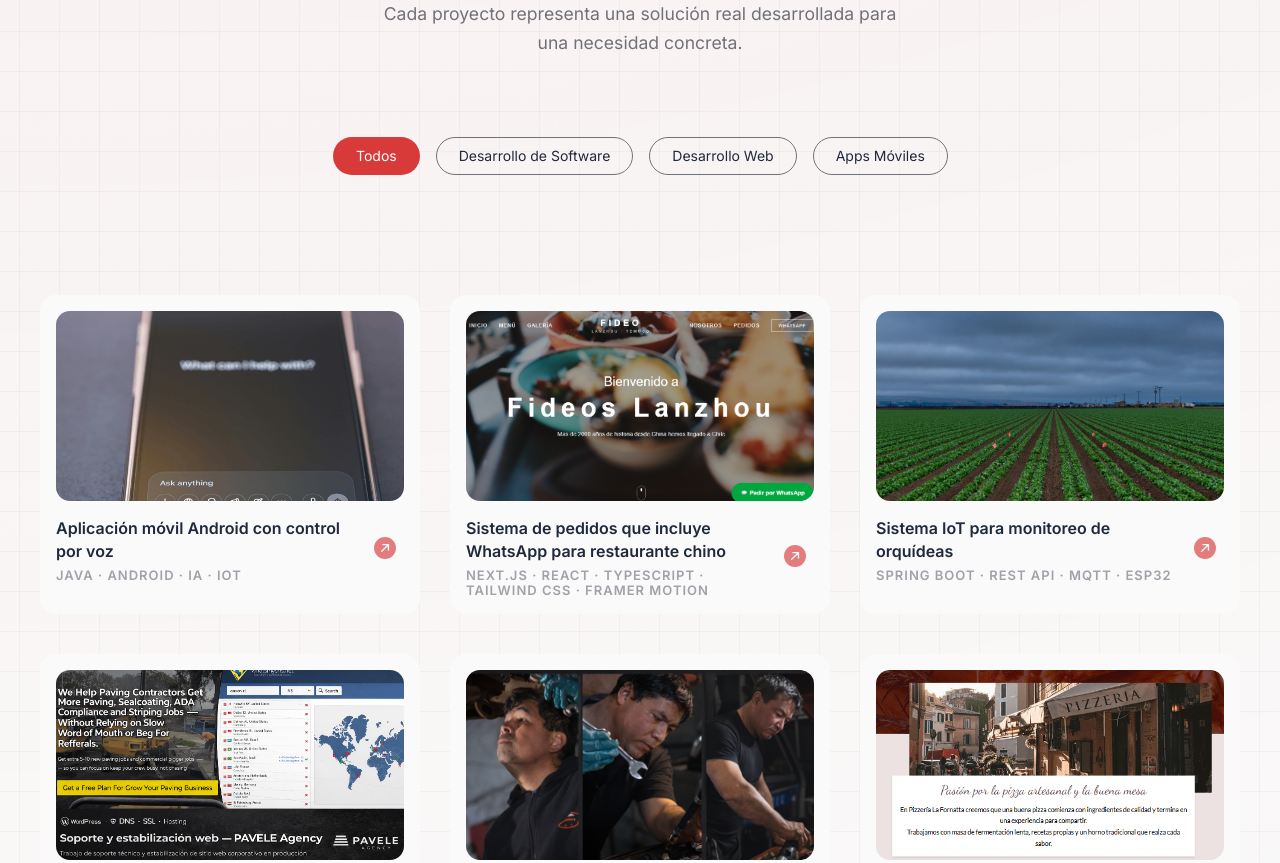
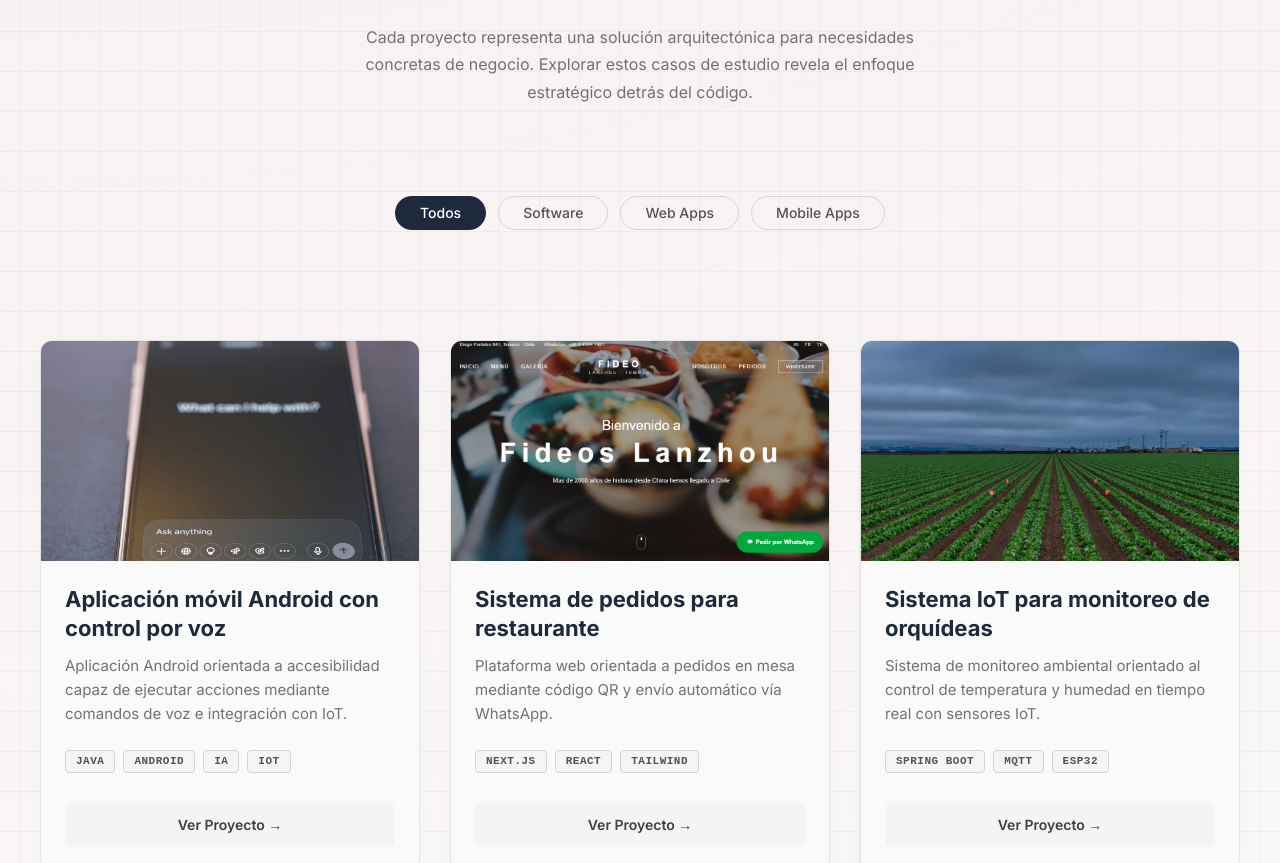
Before and after one commit to CarlosL-Code/Portafolio_react, a React (Vite) app: page / in a window 1280 px wide. Shown: the part 3100-3963 px from the top of the page. Built offline with nearby package versions, Linux system fonts and the light colour scheme.

Commit message:
UI: Rediseño completo de la sección Proyectos al estilo Premium

```diff
--- a/src/componentes/data/trabajos.jsx
+++ b/src/componentes/data/trabajos.jsx
@@ -9,6 +9,8 @@ const trabajos = [
     info: {
       nombre: "Aplicación móvil Android con control por voz",
       categoria: "Java · Android · IA · IoT",
+      descripcion_corta: "Aplicación Android orientada a accesibilidad capaz de ejecutar acciones mediante comandos de voz e integración con IoT.",
+      tags: ["JAVA", "ANDROID", "IA", "IOT"],
       github: "https://github.com/CarlosL-Code/App-Mobile-No-Touch",
       contenido: (
         <>
@@ -17,7 +19,6 @@ const trabajos = [
             Se desarrolló una aplicación Android capaz de ejecutar acciones
             mediante comandos de voz, como encender o apagar dispositivos.
           </p>
-
           <ul>
             <li>Aplicación desarrollada en Android Studio con Java</li>
             <li>Reconocimiento de voz con procesamiento de palabras clave</li>
@@ -35,8 +36,10 @@ const trabajos = [
       alt: "Sistema de pedidos con QR y WhatsApp para restaurante chino",
     },
     info: {
-      nombre: "Sistema de pedidos que incluye WhatsApp para restaurante chino",
-      categoria: "Next.js · React · TypeScript · Tailwind CSS · Framer Motion",
+      nombre: "Sistema de pedidos para restaurante",
+      categoria: "Next.js · React · TypeScript · Tailwind CSS",
+      descripcion_corta: "Plataforma web orientada a pedidos en mesa mediante código QR y envío automático vía WhatsApp.",
+      tags: ["NEXT.JS", "REACT", "TAILWIND"],
       github: "https://pagina-para-restaurante.netlify.app/",
       contenido: (
         <>
@@ -55,7 +58,6 @@ const trabajos = [
       ),
     },
   },
-
   {
     id: 2,
     categoria: "desarrollo-software",
@@ -66,6 +68,8 @@ const trabajos = [
     info: {
       nombre: "Sistema IoT para monitoreo de orquídeas",
       categoria: "Spring Boot · REST API · MQTT · ESP32",
+      descripcion_corta: "Sistema de monitoreo ambiental orientado al control de temperatura y humedad en tiempo real con sensores IoT.",
+      tags: ["SPRING BOOT", "MQTT", "ESP32"],
       github: "https://github.com/CarlosL-Code/monitoreo-backend",
       contenido: (
         <>
@@ -73,7 +77,6 @@ const trabajos = [
             Sistema de monitoreo ambiental para cultivos, orientado al control
             de temperatura y humedad en tiempo real mediante sensores IoT.
           </p>
-
           <ul>
             <li>Backend REST desarrollado con Spring Boot</li>
             <li>Comunicación MQTT con ESP32</li>
@@ -83,7 +86,6 @@ const trabajos = [
       ),
     },
   },
-
   {
     id: 3,
     categoria: "desarrollo-web",
@@ -92,8 +94,10 @@ const trabajos = [
       alt: "PAVELEADS Agency",
     },
     info: {
-      nombre: "Soporte y estabilización web — PAVELEADS Agency",
+      nombre: "Soporte y estabilización web",
       categoria: "WordPress · DNS · SSL · Hosting",
+      descripcion_corta: "Soporte técnico y estabilización de sitio corporativo en producción para la agencia internacional PAVELEADS.",
+      tags: ["WORDPRESS", "DNS", "SSL"],
       github: "https://paveleads.com/",
       contenido: (
         <>
@@ -101,7 +105,6 @@ const trabajos = [
             Trabajo de soporte técnico y estabilización de sitio web corporativo
             en producción para una empresa con operación internacional.
           </p>
-
           <ul>
             <li>Corrección de errores DNS y certificados SSL</li>
             <li>Optimización de hosting y redirecciones</li>
@@ -111,7 +114,6 @@ const trabajos = [
       ),
     },
   },
-
   {
     id: 4,
     categoria: "desarrollo-web",
@@ -120,8 +122,10 @@ const trabajos = [
       alt: "Sitio Web Carserv",
     },
     info: {
-      nombre: "Sitio web informativo — Carserv",
-      categoria: "WordPress · Diseño Web · Contacto Directo",
+      nombre: "Sitio web informativo Carserv",
+      categoria: "WordPress · Diseño Web",
+      descripcion_corta: "Sitio web para taller mecánico en Temuco, enfocado en mejorar la presencia digital y el contacto con clientes.",
+      tags: ["WORDPRESS", "DISEÑO WEB"],
       github: "https://carserv.cl",
       contenido: (
         <>
@@ -129,7 +133,6 @@ const trabajos = [
             Desarrollo de sitio web informativo para taller mecánico en Temuco,
             enfocado en mejorar la presencia digital y el contacto con clientes.
           </p>
-
           <ul>
             <li>Diseño web responsivo y claro</li>
             <li>Integración con WhatsApp y Google Maps</li>
@@ -147,8 +150,10 @@ const trabajos = [
       alt: "Landing Page Pizzería — Proyecto Conceptual",
     },
     info: {
-    nombre: "Landing page comercial para pizzería (demo)",
-    categoria: "HTML · Tailwind CSS · UX/UI · Responsive Design",
+      nombre: "Landing page comercial para pizzería",
+      categoria: "HTML · Tailwind CSS · UX/UI",
+      descripcion_corta: "Proyecto conceptual de demostración comercial para negocios gastronómicos, optimizado para conversiones móviles.",
+      tags: ["HTML", "TAILWIND", "UX/UI"],
       github: "https://pizzeria-landing-demo-qmmq.vercel.app/index.html",
       contenido: (
         <>
@@ -157,7 +162,6 @@ const trabajos = [
             comercial para negocios gastronómicos, enfocado en conversión,
             experiencia de usuario y diseño responsive.
           </p>
-
           <ul>
             <li>Diseño moderno orientado a negocios locales</li>
             <li>Maquetación semántica con HTML y Tailwind CSS</li>
@@ -178,6 +182,8 @@ const trabajos = [
     info: {
       nombre: "E-commerce Confites San Julián",
       categoria: "E-commerce · Shopify · SEO",
+      descripcion_corta: "Desarrollo de tienda online completa utilizando Shopify, con funcionalidades personalizadas y estrategias de SEO.",
+      tags: ["E-COMMERCE", "SHOPIFY", "SEO"],
       github: "https://confitesanjulian.cl",
       contenido: (
         <>
@@ -187,8 +193,7 @@ const trabajos = [
           </p>
           <p>
             <strong>Solución:</strong> Diseñé y desarrollé un e-commerce completo utilizando Shopify,
-            creando funcionalidades personalizadas sin recurrir a temas premium
-            costosos.
+            creando funcionalidades personalizadas sin recurrir a temas premium costosos.
           </p>
           <p><strong>Mi participación:</strong></p>
           <ul>
@@ -208,15 +213,16 @@ const trabajos = [
       alt: "Automatización Kame ERP",
     },
     info: {
-      nombre: "Automatización de impresión de facturas Kame ERP",
+      nombre: "Automatización facturas Kame ERP",
       categoria: "Automatización · Flujos de trabajo",
+      descripcion_corta: "Automatización inteligente para procesar e imprimir facturas automáticamente directamente desde correos del ERP.",
+      tags: ["AUTOMATIZACIÓN", "WORKFLOWS"],
       github: null,
       contenido: (
         <>
           <p>
             <strong>Problema:</strong> El proceso de recepción e impresión de facturas enviadas desde
-            el sistema Kame ERP debía realizarse de manera manual, consumiendo
-            tiempo.
+            el sistema Kame ERP debía realizarse de manera manual, consumiendo tiempo.
           </p>
           <p>
             <strong>Solución:</strong> Desarrollé una automatización inteligente capaz de identificar
@@ -235,8 +241,10 @@ const trabajos = [
       alt: "Sistema CMMS",
     },
     info: {
-      nombre: "Sistema de Gestión de Mantenimiento (CMMS)",
+      nombre: "Sistema de Gestión (CMMS)",
       categoria: "Software · Mantenimiento · Gestión",
+      descripcion_corta: "Sistema de gestión de mantenimiento computarizado para optimizar la planificación de órdenes de trabajo.",
+      tags: ["SOFTWARE", "MANTENIMIENTO"],
       github: null,
       contenido: (
         <>
@@ -264,6 +272,8 @@ const trabajos = [
     info: {
       nombre: "Gestor de Inventario de Existencias",
       categoria: "Software · Inventario · Producción",
+      descripcion_corta: "Sistema avanzado de gestión de inventario para el control de materia prima, recetas y alertas automatizadas.",
+      tags: ["SOFTWARE", "INVENTARIO"],
       github: null,
       contenido: (
         <>
--- a/src/componentes/layout/Trabajos.css
+++ b/src/componentes/layout/Trabajos.css
@@ -1,259 +1,257 @@
 .trabajos {
-  padding: 100px 0;
+  padding: 120px 0;
 }
 
 /* ============================= */
-/* ENCABEZADO */
+/* ENCABEZADO PREMIUM */
 /* ============================= */
-
 .trabajos .encabezado {
   text-align: center;
-  margin-bottom: 30px;
+  margin-bottom: 40px;
 }
 
-.trabajos .titulo {
-  font-size: 32px;
-  font-weight: 700;
-  margin-bottom: 12px;
+.titulo-premium {
+  font-size: 42px;
+  font-weight: 800;
+  margin-bottom: 16px;
+  color: var(--shade-9);
+  letter-spacing: -1px;
 }
 
-.trabajos .subtitulo {
-  max-width: 520px;
+.dark .titulo-premium {
+  color: var(--dark-title);
+}
+
+.subtitulo-premium {
+  max-width: 600px;
   margin: 0 auto;
   font-size: 16px;
-  color: var(--shade-5);
+  color: var(--shade-6);
   line-height: 1.7;
 }
 
+.dark .subtitulo-premium {
+  color: var(--dark-subtitle);
+}
+
 /* ============================= */
-/* FILTROS */
+/* FILTROS PREMIUM */
 /* ============================= */
-
-.trabajos .filtros {
+.filtros-premium {
   display: flex;
-  gap: 16px;
+  gap: 12px;
   flex-wrap: wrap;
   justify-content: center;
-  margin-bottom: 70px;
+  margin-bottom: 60px;
 }
 
-.trabajos .filtros label {
-  display: flex;
+.filtros-premium label {
+  padding: 8px 24px;
+  border-radius: 50px;
+  font-size: 14px;
+  font-weight: 500;
+  cursor: pointer;
+  border: 1px solid var(--shade-4);
+  color: var(--shade-7);
+  transition: all 0.3s ease;
+  user-select: none;
 }
 
-.trabajos .filtros input[type="radio"] {
+.filtros-premium input[type="radio"] {
   display: none;
 }
 
-.trabajos .filtros .opcion {
-  padding: 10px 22px;
-  border-radius: 999px;
-  font-size: 14px;
-  cursor: pointer;
-  border: 1px solid var(--shade-6);
-  transition: all 0.25s ease;
+.dark .filtros-premium label {
+  border-color: rgba(255, 255, 255, 0.15);
+  color: var(--dark-subtitle);
 }
 
-.dark .trabajos .filtros .opcion {
-  color: var(--shade-4);
-  border-color: var(--shade-7);
+.filtros-premium label:hover {
+  border-color: var(--shade-6);
+  color: var(--shade-9);
 }
 
-.trabajos .filtros input[type="radio"]:checked + .opcion {
-  background: var(--primario);
+.dark .filtros-premium label:hover {
+  border-color: rgba(255, 255, 255, 0.3);
+  color: #fff;
+}
+
+/* Estado activo de los filtros */
+.filtros-premium label.activo {
+  background: var(--shade-9);
   color: #fff;
   border-color: transparent;
 }
 
-/* ============================= */
-/* GRID */
-/* ============================= */
-
-.trabajos .grid {
-  display: grid;
-  grid-template-columns: repeat(3, 1fr);
-  gap: 40px 30px; /* Un poco más de espacio para respirar */
-}
-
-/* Tablet grande / Laptop pequeña */
-@media (max-width: 1024px) {
-  .trabajos .grid {
-    grid-template-columns: repeat(2, 1fr);
-    gap: 30px 20px;
-  }
-}
-
-/* Tablet */
-@media (max-width: 768px) {
-  .trabajos .grid {
-    grid-template-columns: repeat(2, 1fr);
-    gap: 24px 16px;
-  }
-}
-
-/* Mobile */
-@media (max-width: 576px) {
-  .trabajos .grid {
-    grid-template-columns: 1fr; /* UNA sola columna */
-    gap: 22px;
-  }
+.dark .filtros-premium label.activo {
+  background: rgba(255, 255, 255, 0.1);
+  color: #fff;
+  border-color: rgba(255, 255, 255, 0.2);
 }
 
 /* ============================= */
-/* CARD */
+/* GRID PREMIUM */
 /* ============================= */
-
-.trabajo {
-  background: var(--shade-1);
-  border-radius: 16px;
-  padding: 16px;
-  transition:
-    transform 0.35s ease,
-    box-shadow 0.35s ease;
-}
-
-.dark .trabajo {
-  background: var(--shade-9);
-}
-
-.trabajo:hover {
-  transform: translateY(-6px);
-  box-shadow: 0 18px 40px rgba(0, 0, 0, 0.12);
+.grid-premium {
+  display: grid;
+  grid-template-columns: repeat(3, 1fr);
+  gap: 30px;
+  max-width: 1200px;
+  margin: 0 auto;
 }
 
 /* ============================= */
-/* THUMB */
+/* TARJETAS (CARDS) */
 /* ============================= */
-
-.trabajo .thumb {
-  position: relative;
-  display: block;
-  height: 190px;
-  border-radius: 14px;
+.tarjeta-proyecto {
+  background: var(--shade-1);
+  border: 1px solid var(--shade-3);
+  border-radius: 12px;
+  display: flex;
+  flex-direction: column;
   overflow: hidden;
-  margin-bottom: 16px;
+  transition: transform 0.4s ease, box-shadow 0.4s ease, border-color 0.4s ease;
+  box-shadow: 0 4px 20px rgba(0, 0, 0, 0.02);
 }
 
-@media (max-width: 576px) {
-  .trabajo .thumb {
-    height: 200px;
-  }
+.dark .tarjeta-proyecto {
+  background: rgba(15, 23, 42, 0.4); /* Un fondo azul muy profundo y traslucido */
+  border: 1px solid rgba(255, 255, 255, 0.05);
+  box-shadow: 0 10px 30px rgba(0, 0, 0, 0.3);
 }
 
-.trabajo .thumb img {
+.tarjeta-proyecto:hover {
+  transform: translateY(-8px);
+  box-shadow: 0 20px 40px rgba(0, 0, 0, 0.08);
+  border-color: var(--shade-4);
+}
+
+.dark .tarjeta-proyecto:hover {
+  box-shadow: 0 20px 40px rgba(0, 0, 0, 0.5);
+  border-color: rgba(255, 255, 255, 0.15);
+}
+
+/* ============================= */
+/* IMAGEN DEL PROYECTO */
+/* ============================= */
+.imagen-proyecto {
+  width: 100%;
+  height: 220px;
+  overflow: hidden;
+  cursor: pointer;
+}
+
+.imagen-proyecto img {
   width: 100%;
   height: 100%;
   object-fit: cover;
-  transform: scale(1.05);
-  transition: transform 0.6s ease;
+  transform: scale(1.02);
+  transition: transform 0.6s cubic-bezier(0.25, 0.8, 0.25, 1);
 }
 
-.trabajo:hover .thumb img {
-  transform: scale(1);
-}
-
-/* Overlay elegante */
-
-.trabajo .thumb::after {
-  content: "";
-  position: absolute;
-  inset: 0;
-  background: linear-gradient(
-    to bottom,
-    rgba(0, 0, 0, 0) 45%,
-    rgba(0, 0, 0, 0.45)
-  );
-  opacity: 0;
-  transition: opacity 0.4s ease;
-}
-
-.trabajo:hover .thumb::after {
-  opacity: 1;
+.tarjeta-proyecto:hover .imagen-proyecto img {
+  transform: scale(1.08);
 }
 
 /* ============================= */
-/* INFO */
+/* INFORMACIÓN DEL PROYECTO */
 /* ============================= */
-
-.trabajo .info {
+.info-proyecto {
+  padding: 24px;
   display: flex;
-  justify-content: space-between;
-  align-items: center;
-  gap: 14px;
+  flex-direction: column;
+  flex: 1;
 }
 
-.trabajo .textos {
-  display: flex;
-  flex-direction: column;
-  gap: 6px;
+.titulo-proyecto {
+  font-size: 22px;
+  font-weight: 700;
+  color: var(--shade-9);
+  margin-bottom: 12px;
+  line-height: 1.3;
 }
 
-.trabajo .nombre {
-  font-size: 16px;
-  font-weight: 600;
-  line-height: 1.4;
-  text-decoration: none;
-  color: inherit;
+.dark .titulo-proyecto {
+  color: var(--dark-title);
 }
 
-@media (max-width: 576px) {
-  .trabajo .nombre {
-    font-size: 17px;
-  }
+.desc-proyecto {
+  font-size: 15px;
+  color: var(--shade-6);
+  line-height: 1.6;
+  margin-bottom: 24px;
+  min-height: 72px; /* Asegura altura consistente entre tarjetas */
 }
 
-.trabajo .categoria {
-  font-size: 13px;
-  color: var(--shade-5);
+.dark .desc-proyecto {
+  color: var(--dark-text);
 }
 
 /* ============================= */
-/* BOTÓN */
+/* TAGS / TECNOLOGÍAS */
 /* ============================= */
-
-.trabajo .btn-ir {
-  background: none;
-  border: none;
-  cursor: pointer;
-  padding: 8px;
+.tags-proyecto {
+  display: flex;
+  flex-wrap: wrap;
+  gap: 8px;
+  margin-bottom: 30px;
 }
 
-.trabajo .btn-ir svg {
-  width: 22px;
-  color: var(--primario);
-  opacity: 0.65;
-  transition:
-    opacity 0.25s ease,
-    transform 0.25s ease;
+.tag-pildora {
+  font-size: 11px;
+  font-family: monospace, "Inter", sans-serif;
+  text-transform: uppercase;
+  letter-spacing: 0.5px;
+  padding: 4px 10px;
+  border-radius: 4px;
+  font-weight: 600;
+
+  color: var(--shade-7);
+  border: 1px solid var(--shade-4);
+  background: rgba(0,0,0,0.02);
 }
 
-.trabajo:hover .btn-ir svg {
-  opacity: 1;
-  transform: translateX(3px);
+.dark .tag-pildora {
+  color: rgba(255, 255, 255, 0.7);
+  border: 1px solid rgba(255, 255, 255, 0.15);
+  background: rgba(255, 255, 255, 0.03);
 }
 
 /* ============================= */
-/* ANIMACIÓN SCROLL */
+/* BOTÓN CARD */
 /* ============================= */
+.btn-proyecto {
+  margin-top: auto;
+  width: 100%;
+  padding: 14px;
+  border: none;
+  border-radius: 6px;
+  font-size: 14px;
+  font-weight: 600;
+  cursor: pointer;
 
-.anim-scroll {
-  opacity: 0;
-  transform: translateY(12px) scale(0.985);
-  transition:
-    opacity 1.2s ease-out,
-    transform 1.4s cubic-bezier(0.22, 1, 0.36, 1);
-  will-change: opacity, transform;
+  background: var(--shade-2);
+  color: var(--shade-8);
+  transition: all 0.3s ease;
 }
 
-.anim-scroll.visible {
-  opacity: 1;
-  transform: translateY(0) scale(1);
+.dark .btn-proyecto {
+  background: rgba(255, 255, 255, 0.08);
+  color: #fff;
+}
+
+.btn-proyecto:hover {
+  background: var(--shade-3);
+  color: var(--shade-9);
+}
+
+.dark .btn-proyecto:hover {
+  background: rgba(255, 255, 255, 0.15);
 }
 
 /* ============================= */
-/* BOTÓN VER MÁS */
+/* BOTÓN CARGAR MÁS */
 /* ============================= */
-
 .load-more-container {
   display: flex;
   justify-content: center;
@@ -290,3 +288,22 @@ body.dark .btn-load-more:hover {
   color: var(--dark-bg);
   box-shadow: 0 10px 20px rgba(255, 255, 255, 0.1);
 }
+
+/* ============================= */
+/* RESPONSIVE */
+/* ============================= */
+@media (max-width: 1024px) {
+  .grid-premium {
+    grid-template-columns: repeat(2, 1fr);
+  }
+}
+
+@media (max-width: 640px) {
+  .grid-premium {
+    grid-template-columns: 1fr;
+  }
+
+  .titulo-premium {
+    font-size: 32px;
+  }
+}
--- a/src/componentes/layout/Trabajos.jsx
+++ b/src/componentes/layout/Trabajos.jsx
@@ -3,21 +3,18 @@ import { useState } from "react";
 import trabajos from "../data/trabajos";
 import Modal from "../Modal";
 
-
 const Trabajos = () => {
-
   const [categoriaSeleccionada, setCategoriaSeleccionada] = useState("todos");
   const [trabajosFiltrados, setTrabajosFiltrados] = useState(trabajos);
   const [estadoModal, setEstadoModal] = useState(false);
   const [trabajoSelecionado, setTrabajoSelecionado] = useState(trabajos[0]);
 
-  // Estado para la carga progresiva
   const [visibleCount, setVisibleCount] = useState(6);
 
   const handleChange = (e) => {
     const categoria = e.target.id;
     setCategoriaSeleccionada(categoria);
-    setVisibleCount(6); // Resetear a 6 al cambiar de filtro
+    setVisibleCount(6);
 
     if (categoria === "todos") {
       setTrabajosFiltrados(trabajos);
@@ -45,122 +42,74 @@ const Trabajos = () => {
     setEstadoModal(false);
   };
 
-  // Obtener solo los trabajos visibles según el contador
   const trabajosVisibles = trabajosFiltrados.slice(0, visibleCount);
 
   return (
     <>
       <section className="trabajos" id="trabajos">
-        {/* Encabezado */}
+        {/* Encabezado Premium */}
         <div className="encabezado anim-scroll">
-          <h3 className="titulo">Mis trabajos</h3>
-          <p className="subtitulo">
-            Cada proyecto representa una solución real desarrollada para una necesidad concreta.
+          <h2 className="titulo-premium">Proyectos Destacados</h2>
+          <p className="subtitulo-premium">
+            Cada proyecto representa una solución arquitectónica para necesidades concretas de negocio. Explorar estos casos de estudio revela el enfoque estratégico detrás del código.
           </p>
         </div>
 
-        {/* Filtros */}
-        <div className="filtros anim-scroll">
-          <label htmlFor="todos">
-            <input
-              type="radio"
-              name="categoria"
-              id="todos"
-              onChange={handleChange}
-              checked={categoriaSeleccionada === "todos"}
-            />
-            <span className="opcion">Todos</span>
+        {/* Filtros tipo "Pill" */}
+        <div className="filtros-premium anim-scroll">
+          <label htmlFor="todos" className={categoriaSeleccionada === "todos" ? "activo" : ""}>
+            <input type="radio" name="categoria" id="todos" onChange={handleChange} checked={categoriaSeleccionada === "todos"} />
+            Todos
           </label>
-
-          <label htmlFor="desarrollo-software">
-            <input
-              type="radio"
-              name="categoria"
-              id="desarrollo-software"
-              onChange={handleChange}
-              checked={categoriaSeleccionada === "desarrollo-software"}
-            />
-            <span className="opcion">Desarrollo de Software</span>
+          <label htmlFor="desarrollo-software" className={categoriaSeleccionada === "desarrollo-software" ? "activo" : ""}>
+            <input type="radio" name="categoria" id="desarrollo-software" onChange={handleChange} checked={categoriaSeleccionada === "desarrollo-software"} />
+            Software
           </label>
-
-          <label htmlFor="desarrollo-web">
-            <input
-              type="radio"
-              name="categoria"
-              id="desarrollo-web"
-              onChange={handleChange}
-              checked={categoriaSeleccionada === "desarrollo-web"}
-            />
-            <span className="opcion">Desarrollo Web</span>
+          <label htmlFor="desarrollo-web" className={categoriaSeleccionada === "desarrollo-web" ? "activo" : ""}>
+            <input type="radio" name="categoria" id="desarrollo-web" onChange={handleChange} checked={categoriaSeleccionada === "desarrollo-web"} />
+            Web Apps
           </label>
-
-          <label htmlFor="desarrollo-mobile">
-            <input
-              type="radio"
-              name="categoria"
-              id="desarrollo-mobile"
-              onChange={handleChange}
-              checked={categoriaSeleccionada === "desarrollo-mobile"}
-            />
-            <span className="opcion">Apps Móviles</span>
+          <label htmlFor="desarrollo-mobile" className={categoriaSeleccionada === "desarrollo-mobile" ? "activo" : ""}>
+            <input type="radio" name="categoria" id="desarrollo-mobile" onChange={handleChange} checked={categoriaSeleccionada === "desarrollo-mobile"} />
+            Mobile Apps
           </label>
         </div>
 
-        {/* Grid */}
-        <div className="grid">
+        {/* Grid Premium */}
+        <div className="grid-premium">
           {trabajosVisibles.map((trabajo, index) => (
             <div
-              className="trabajo "
+              className="tarjeta-proyecto anim-scroll visible"
               key={trabajo.id}
-              style={{ transitionDelay: `${(index % 6) * 35}ms` }}
+              style={{ transitionDelay: `${(index % 6) * 50}ms` }}
             >
-              <a
-                href="#"
-                className="thumb"
-                onClick={(e) => openModal(e, trabajo.id)}
-              >
-                <img
-                  loading="lazy"
-                  decoding="async"
-                  src={trabajo.thumb.url}
-                  alt={trabajo.thumb.alt}
-                />
-              </a>
+              <div className="imagen-proyecto" onClick={(e) => openModal(e, trabajo.id)}>
+                <img loading="lazy" decoding="async" src={trabajo.thumb.url} alt={trabajo.thumb.alt} />
+              </div>
 
-              <div className="info">
-                <div className="textos">
-                  <a
-                    href="#"
-                    className="nombre"
-                    onClick={(e) => openModal(e, trabajo.id)}
-                  >
-                    {trabajo.info.nombre}
-                  </a>
-                  <p className="categoria">{trabajo.info.categoria}</p>
+              <div className="info-proyecto">
+                <h3 className="titulo-proyecto">{trabajo.info.nombre}</h3>
+                <p className="desc-proyecto">{trabajo.info.descripcion_corta}</p>
+
+                <div className="tags-proyecto">
+                  {trabajo.info.tags && trabajo.info.tags.map((tag, i) => (
+                    <span key={i} className="tag-pildora">{tag}</span>
+                  ))}
                 </div>
 
-                <button
-                  className="btn-ir"
-                  onClick={(e) => openModal(e, trabajo.id)}
-                >
-                  <svg
-                    xmlns="http://www.w3.org/2000/svg"
-                    fill="currentColor"
-                    viewBox="0 0 16 16"
-                  >
-                    <path d="M0 8a8 8 0 1 0 16 0A8 8 0 0 0 0 8m5.904 2.803a.5.5 0 1 1-.707-.707L9.293 6H6.525a.5.5 0 1 1 0-1H10.5a.5.5 0 0 1 .5.5v3.975a.5.5 0 0 1-1 0V6.707z" />
-                  </svg>
+                <button className="btn-proyecto" onClick={(e) => openModal(e, trabajo.id)}>
+                  Ver Proyecto &rarr;
                 </button>
               </div>
             </div>
           ))}
         </div>
 
-        {/* Botón Ver Más */}
+        {/* Botón Cargar Más */}
         {visibleCount < trabajosFiltrados.length && (
           <div className="load-more-container anim-scroll visible">
             <button className="btn-load-more" onClick={handleLoadMore}>
-              Ver más proyectos
+              Cargar más proyectos
             </button>
           </div>
         )}
```
Lines whose indentation alone changed are shown as unchanged.
